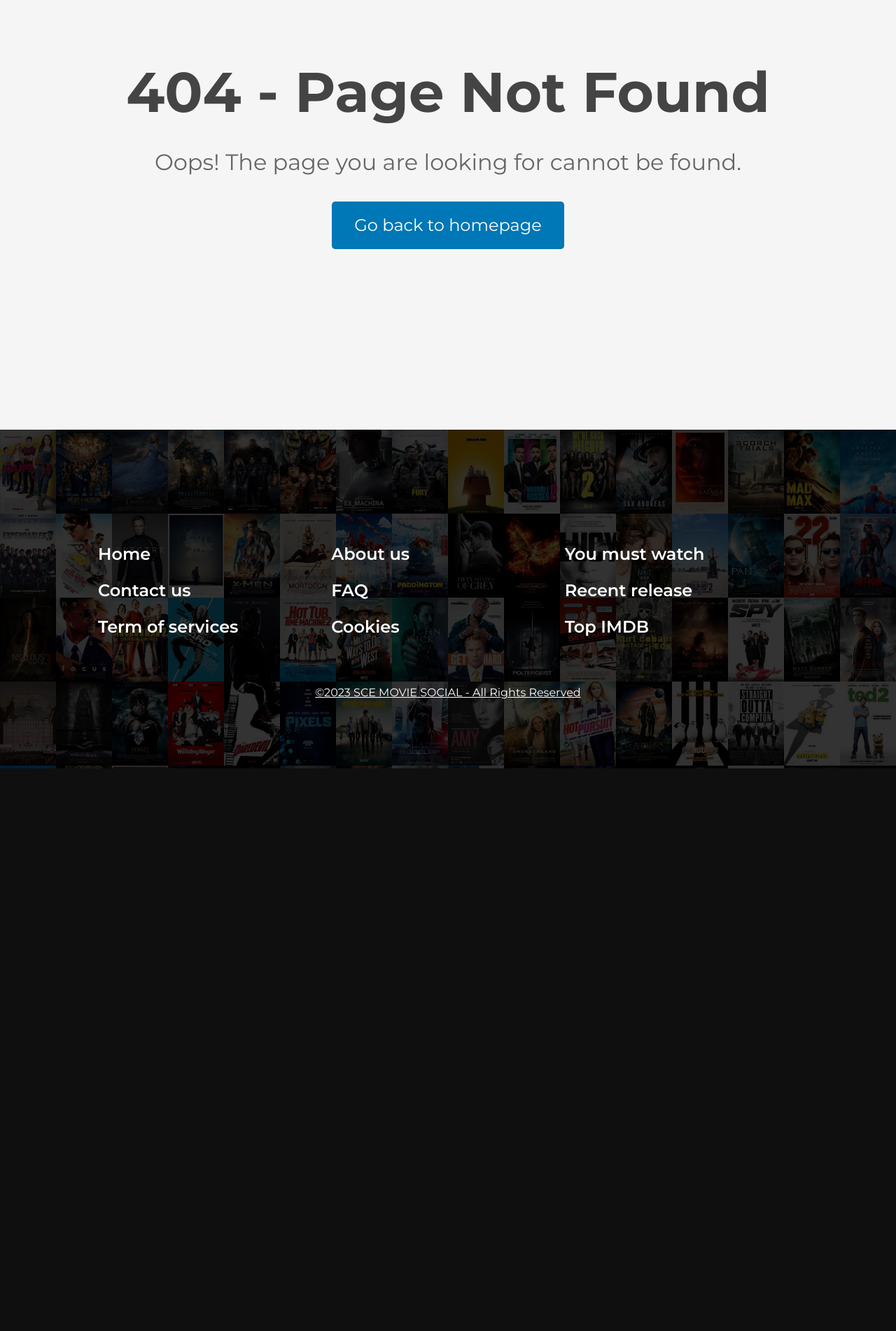
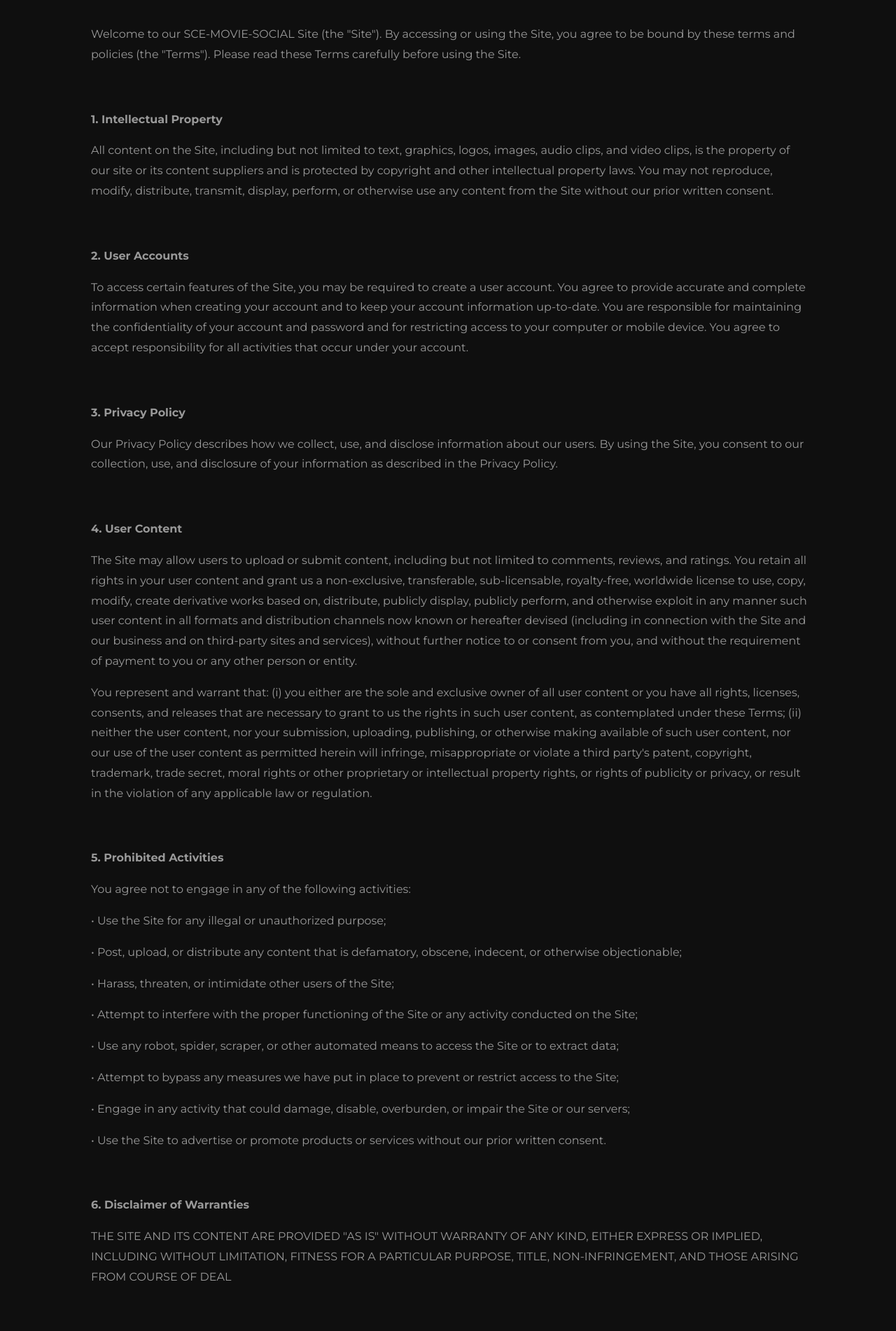
Before and after one commit to hadarShR/SceMovieSocial, a React (Create React App) app: page /termsandpolicies in a window 1280 px wide. Shown: the part 260-2162 px from the top of the page at 70% size. Before the commit the page ends 1358 px from the top, so only its background shows below. Built offline with nearby package versions, Linux system fonts and the light colour scheme; no server answers.

Commit message:
BSPMC2323-5 <added terms and policies page>

```diff
--- a/src/App.js
+++ b/src/App.js
@@ -20,6 +20,8 @@ import NotFound from "./pages/NotFound";
 import AdminMessages from "./pages/AdminMessages";
 import ContactUs from "./pages/ContactUs";
 import Cookies from "./pages/Cookies";
+import TermsAndPolicies from "./pages/TermsAndPolicies";
+
 
 const App = () => {
   const location = useLocation();
@@ -40,6 +42,7 @@ const App = () => {
           <Route path="/search" element={<Search />} />
           <Route path="/userprofile" element={<UserProfile />} />
           <Route path="/cookies" element={<Cookies />} />
+          <Route path="/termsandpolicies" element={<TermsAndPolicies />} />
           <Route path="*" element={<NotFound />} />
           <Route element={<AdminRoute />}>
             <Route path="/admin" element={<AdminDash />} />
--- a/src/components/Footer.jsx
+++ b/src/components/Footer.jsx
@@ -14,7 +14,7 @@ const Footer = () => {
           <div className="footer__content__menu">
             <Link to="/">Home</Link>
             <Link to="/contactus">Contact us</Link>
-            <Link to="/">Term of services</Link>
+            <Link to="/termsandpolicies">Terms and policies</Link>
           </div>
           <div className="footer__content__menu">
             <Link to="/aboutus">About us</Link>
--- /dev/null
+++ b/src/pages/TermsAndPolicies.jsx
@@ -0,0 +1,180 @@
+import React from 'react'
+import styled from "styled-components";
+
+const TermsAndPolicies=()=> {
+  window.scrollTo(0, 0);
+  return (
+      <Styledsection>
+        <h1>Terms & Policies</h1>
+        <section className="termsandpolicies"></section>
+        <div className="content">
+            <div className="column">
+                <div className="content">
+                    <p>
+                        Welcome to our SCE-MOVIE-SOCIAL Site (the "Site"). By accessing or using the Site,
+                        you agree to be bound by these terms and policies (the "Terms"). Please read these
+                        Terms carefully before using the Site.
+                    </p>
+                </div>
+                <div className="content">
+                    <p>
+                        <b>1. Intellectual Property</b>
+                    </p>
+                    <p>
+                        All content on the Site, including but not limited to text, graphics, logos, images, audio
+                        clips, and video clips, is the property of our site or its content suppliers and is protected
+                        by copyright and other intellectual property laws. You may not reproduce, modify, distribute,
+                        transmit, display, perform, or otherwise use any content from the Site without our prior written
+                        consent.
+                    </p>
+                </div>
+                <div className="content">
+                    <p>
+                        <b>2. User Accounts</b>
+                    </p>
+                    <p>
+                        To access certain features of the Site, you may be required to create a user account.
+                        You agree to provide accurate and complete information when creating your account and to
+                        keep your account information up-to-date. You are responsible for maintaining the
+                        confidentiality of your account and password and for restricting access to your computer
+                        or mobile device. You agree to accept responsibility for all activities that occur under
+                        your account.
+                    </p>
+                </div>
+                <div className="content">
+                    <p>
+                        <b>3. Privacy Policy</b>
+                    </p>
+                    <p>
+                        Our Privacy Policy describes how we collect, use, and disclose information about our
+                        users. By using the Site, you consent to our collection, use, and disclosure of your
+                        information as described in the Privacy Policy.
+                    </p>
+                </div>
+                <div className="content">
+                    <p>
+                        <b>4. User Content</b>
+                    </p>
+                    <p>
+                        The Site may allow users to upload or submit content, including but not limited to
+                        comments, reviews, and ratings. You retain all rights in your user content and grant
+                        us a non-exclusive, transferable, sub-licensable, royalty-free, worldwide license to
+                        use, copy, modify, create derivative works based on, distribute, publicly display,
+                        publicly perform, and otherwise exploit in any manner such user content in all formats
+                        and distribution channels now known or hereafter devised (including in connection with
+                        the Site and our business and on third-party sites and services), without further notice
+                        to or consent from you, and without the requirement of payment to you or any other person
+                        or entity.
+                    </p>
+                    <p>
+                        You represent and warrant that: (i) you either are the sole and exclusive owner of
+                        all user content or you have all rights, licenses, consents, and releases that are
+                        necessary to grant to us the rights in such user content, as contemplated under
+                        these Terms; (ii) neither the user content, nor your submission, uploading,
+                        publishing, or otherwise making available of such user content, nor our use of the
+                        user content as permitted herein will infringe, misappropriate or violate a third
+                        party's patent, copyright, trademark, trade secret, moral rights or other
+                        proprietary or intellectual property rights, or rights of publicity or privacy,
+                        or result in the violation of any applicable law or regulation.
+                    </p>
+                </div>
+                <div className="content">
+                    <p>
+                        <b>5. Prohibited Activities</b>
+                    </p>
+                    <p>
+                        You agree not to engage in any of the following activities:
+                    </p>
+                    <p>
+                        •	Use the Site for any illegal or unauthorized purpose;
+                    </p>
+                    <p>
+                        •	Post, upload, or distribute any content that is defamatory, obscene, indecent,
+                        or otherwise objectionable;
+                    </p>
+                    <p>
+                        •	Harass, threaten, or intimidate other users of the Site;
+                    </p>
+                    <p>
+                        •	Attempt to interfere with the proper functioning of the Site or any activity
+                        conducted on the Site;
+                    </p>
+                    <p>
+                        •	Use any robot, spider, scraper, or other automated means to access the Site or
+                        to extract data;
+                    </p>
+                    <p>
+                        •	Attempt to bypass any measures we have put in place to prevent or restrict
+                        access to the Site;
+                    </p>
+                    <p>
+                        •	Engage in any activity that could damage, disable, overburden, or impair
+                        the Site or our servers;
+                    </p>
+                    <p>
+                        •	Use the Site to advertise or promote products or services without our prior
+                        written consent.
+                    </p>
+                </div>
+                <div className="content">
+                    <p>
+                        <b>6. Disclaimer of Warranties</b>
+                    </p>
+                    <p>
+                        THE SITE AND ITS CONTENT ARE PROVIDED "AS IS" WITHOUT WARRANTY OF ANY KIND, EITHER
+                        EXPRESS OR IMPLIED, INCLUDING WITHOUT LIMITATION, FITNESS FOR A PARTICULAR PURPOSE,
+                        TITLE, NON-INFRINGEMENT, AND THOSE ARISING FROM COURSE OF DEAL
+                    </p>
+                </div>
+            </div>
+        </div>
+    </Styledsection>
+  )
+}
+
+// Styles
+const Styledsection = styled.div`
+h1 {
+    margin-top: 1rem;
+    font-size: 70px;
+    text-align: center;
+    margin-bottom: 0.1rem;
+  }
+  .termsandpolicies {
+    background-repeat: no-repeat;
+    background-size: cover;
+    height: 50px;
+  }
+  .content {
+    padding-top: 1.5rem;
+    padding-bottom: 1.5rem;
+  }
+  .content h2 {
+    font-size: 20px;
+    font-weight: 700;
+    line-height: 1.4;
+    margin-bottom: 1rem;
+    color: #999;
+  }
+  .content p {
+    padding-bottom: 1rem;
+    font-size: 16px;
+    line-height: 1.8;
+    font-weight: 400;
+    color: #999;
+  }
+  .column {
+    width: 80%;
+    margin-left: 130px;
+  }
+  @media screen and (max-width: 768px) {
+    .termsandpolicies {
+      padding: 2rem 1rem 3rem 1rem;
+    }
+    .column {
+      width: 100%;
+    }
+  }
+`;
+
+export default TermsAndPolicies
```
